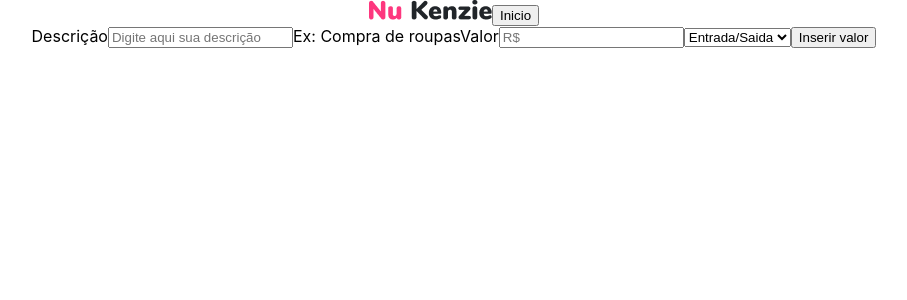
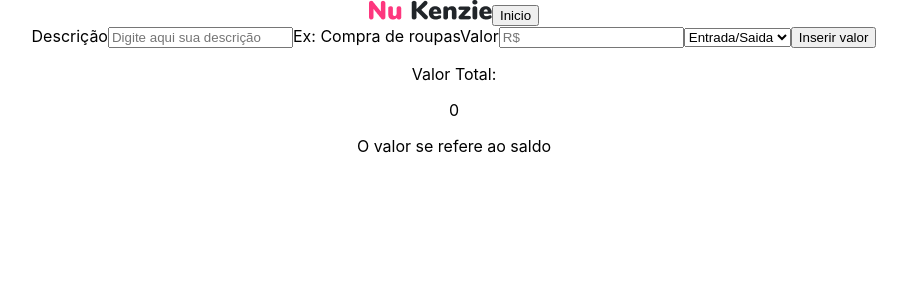
Before and after one commit to Kenzie-Academy-Brasil-Developers/react-entrega-s1-nu-kenzie-GabrielOgawa-3, a React (Create React App) app: page / in a window 1280 px wide. Shown: the top 300 px of the page, without its empty margins (186-1093 px from the left). Built offline with nearby package versions, Linux system fonts and the light colour scheme.

Commit message:
feat: add feature total money

```diff
--- a/src/App.jsx
+++ b/src/App.jsx
@@ -2,6 +2,7 @@
 import "./App.css";
 import { Form } from "./components/Form";
 import { List } from "./components/List";
+import { Total } from "./components/Total";
 
 const App = () => {
   const [listTransactions, setListTransactions] = useState([]);
@@ -21,6 +22,7 @@
         setlistTransactions={setListTransactions}
         addTransactions={addTransactions}
       />
+      <Total listTransactions={listTransactions} />
       <List
         listTransactions={listTransactions}
         setListTransactions={setListTransactions}
--- a/src/components/Form/index.jsx
+++ b/src/components/Form/index.jsx
@@ -11,7 +11,7 @@
     const newTransaction = {
       description: description,
       type: typeValue,
-      value: value,
+      value: typeValue === "entrada" ? Number(value) : Number(value * -1),
     };
     addTransactions(newTransaction);
   }
--- /dev/null
+++ b/src/components/Total/index.jsx
@@ -0,0 +1,19 @@
+export const Total = ({ listTransactions }) => {
+  const filteredValue = listTransactions.map(
+    (transaction) => transaction.value
+  );
+
+  return (
+    <div>
+      <div>
+        <p>Valor Total:</p>
+        <p>
+          {filteredValue.reduce((previousValue, currentValue) => {
+            return currentValue + previousValue;
+          }, 0)}
+        </p>
+      </div>
+      <span>O valor se refere ao saldo</span>
+    </div>
+  );
+};
```
